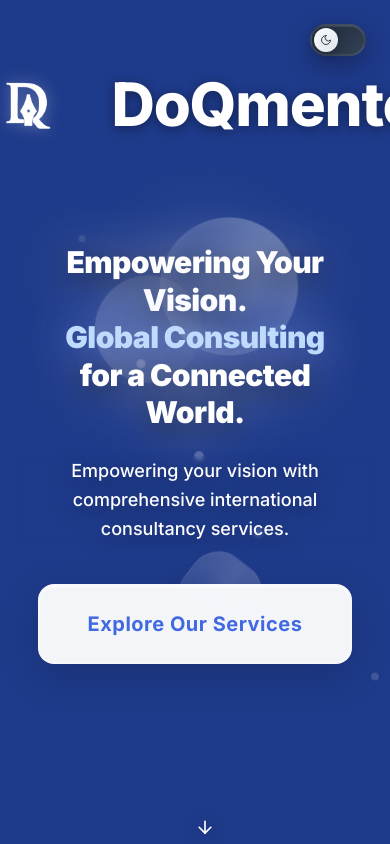
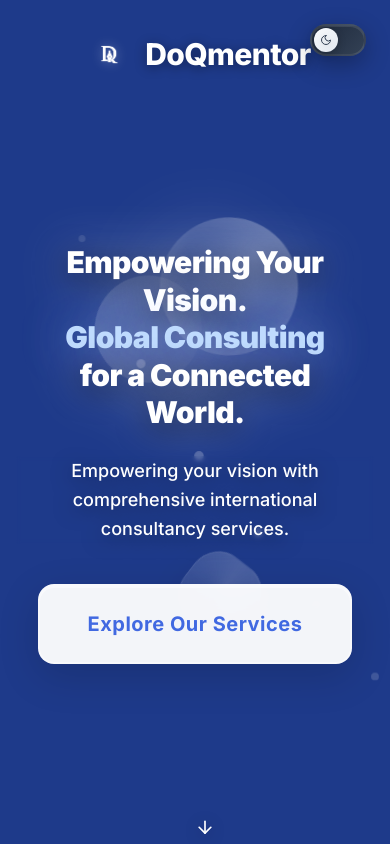
Before and after one commit to nxbeeeel/DoQmentor, a Next.js app: page / in a window 390 px wide. Shown: the top 844 px of the page. Built offline with nearby package versions, Linux system fonts and the light colour scheme.

Commit message:
feat: Add super responsive logo optimization for mobile, tablet, and desktop

```diff
--- a/src/components/common/Logo.tsx
+++ b/src/components/common/Logo.tsx
@@ -14,24 +14,34 @@ interface LogoProps {
 export const Logo = ({ size = 'medium', showText = true, className = '' }: LogoProps) => {
   const { theme } = useTheme();
 
+  // Responsive sizes with mobile-first approach
   const sizeConfig = {
     small: {
-      logo: 60,
-      text: 'text-2xl',
-      spacing: 'gap-0.5',
-      containerHeight: 'h-14'
+      logoMobile: 36,
+      logoTablet: 48,
+      logoDesktop: 60,
+      textMobile: 'text-lg',
+      textTablet: 'text-xl',
+      textDesktop: 'text-2xl',
+      spacing: 'gap-1 sm:gap-1.5',
     },
     medium: {
-      logo: 100,
-      text: 'text-4xl',
-      spacing: 'gap-1',
-      containerHeight: 'h-20'
+      logoMobile: 50,
+      logoTablet: 70,
+      logoDesktop: 100,
+      textMobile: 'text-2xl',
+      textTablet: 'text-3xl',
+      textDesktop: 'text-4xl',
+      spacing: 'gap-1.5 sm:gap-2',
     },
     large: {
-      logo: 160,
-      text: 'text-6xl',
-      spacing: 'gap-1',
-      containerHeight: 'h-28'
+      logoMobile: 60,
+      logoTablet: 100,
+      logoDesktop: 160,
+      textMobile: 'text-3xl',
+      textTablet: 'text-5xl',
+      textDesktop: 'text-6xl',
+      spacing: 'gap-1.5 sm:gap-2 lg:gap-2',
     }
   };
 
@@ -43,19 +53,34 @@ export const Logo = ({ size = 'medium', showText = true, className = '' }: LogoP
       whileHover={{ scale: 1.02 }}
       transition={{ type: "spring", stiffness: 400, damping: 17 }}
     >
-      {/* Logo Image */}
+      {/* Logo Image - Responsive */}
       <motion.div
-        className={`relative flex items-center justify-center ${config.containerHeight}`}
-        style={{ width: config.logo, height: config.logo }}
+        className="relative flex items-center justify-center flex-shrink-0"
         whileHover={{ rotate: 3 }}
         transition={{ type: "spring", stiffness: 300, damping: 20 }}
       >
+        {/* Mobile Logo */}
         <Image
           src="/logo.png"
           alt="DoQmentor logo"
-          width={config.logo}
-          height={config.logo}
-          className="object-contain"
+          width={config.logoMobile}
+          height={config.logoMobile}
+          className="object-contain block sm:hidden"
+          style={{
+            filter: theme === 'dark'
+              ? 'brightness(0) invert(1) drop-shadow(0 0 6px rgba(255,255,255,0.3))'
+              : 'drop-shadow(0 2px 6px rgba(0,0,0,0.15))',
+          }}
+          priority
+        />
+
+        {/* Tablet Logo */}
+        <Image
+          src="/logo.png"
+          alt="DoQmentor logo"
+          width={config.logoTablet}
+          height={config.logoTablet}
+          className="object-contain hidden sm:block lg:hidden"
           style={{
             filter: theme === 'dark'
               ? 'brightness(0) invert(1) drop-shadow(0 0 8px rgba(255,255,255,0.3))'
@@ -63,18 +88,33 @@ export const Logo = ({ size = 'medium', showText = true, className = '' }: LogoP
           }}
           priority
         />
+
+        {/* Desktop Logo */}
+        <Image
+          src="/logo.png"
+          alt="DoQmentor logo"
+          width={config.logoDesktop}
+          height={config.logoDesktop}
+          className="object-contain hidden lg:block"
+          style={{
+            filter: theme === 'dark'
+              ? 'brightness(0) invert(1) drop-shadow(0 0 10px rgba(255,255,255,0.3))'
+              : 'drop-shadow(0 2px 10px rgba(0,0,0,0.15))',
+          }}
+          priority
+        />
       </motion.div>
 
-      {/* Company Name */}
+      {/* Company Name - Responsive */}
       {showText && (
         <motion.div
-          className="flex flex-col justify-center"
+          className="flex flex-col justify-center min-w-0"
           initial={{ opacity: 0, x: -10 }}
           animate={{ opacity: 1, x: 0 }}
           transition={{ duration: 0.6, delay: 0.1 }}
         >
           <span
-            className={`${config.text} font-bold leading-none transition-colors duration-500 ${
+            className={`${config.textMobile} sm:${config.textTablet} lg:${config.textDesktop} font-bold leading-none transition-colors duration-500 whitespace-nowrap ${
               theme === 'dark' ? 'text-white' : 'text-gray-800'
             }`}
             style={{
```
